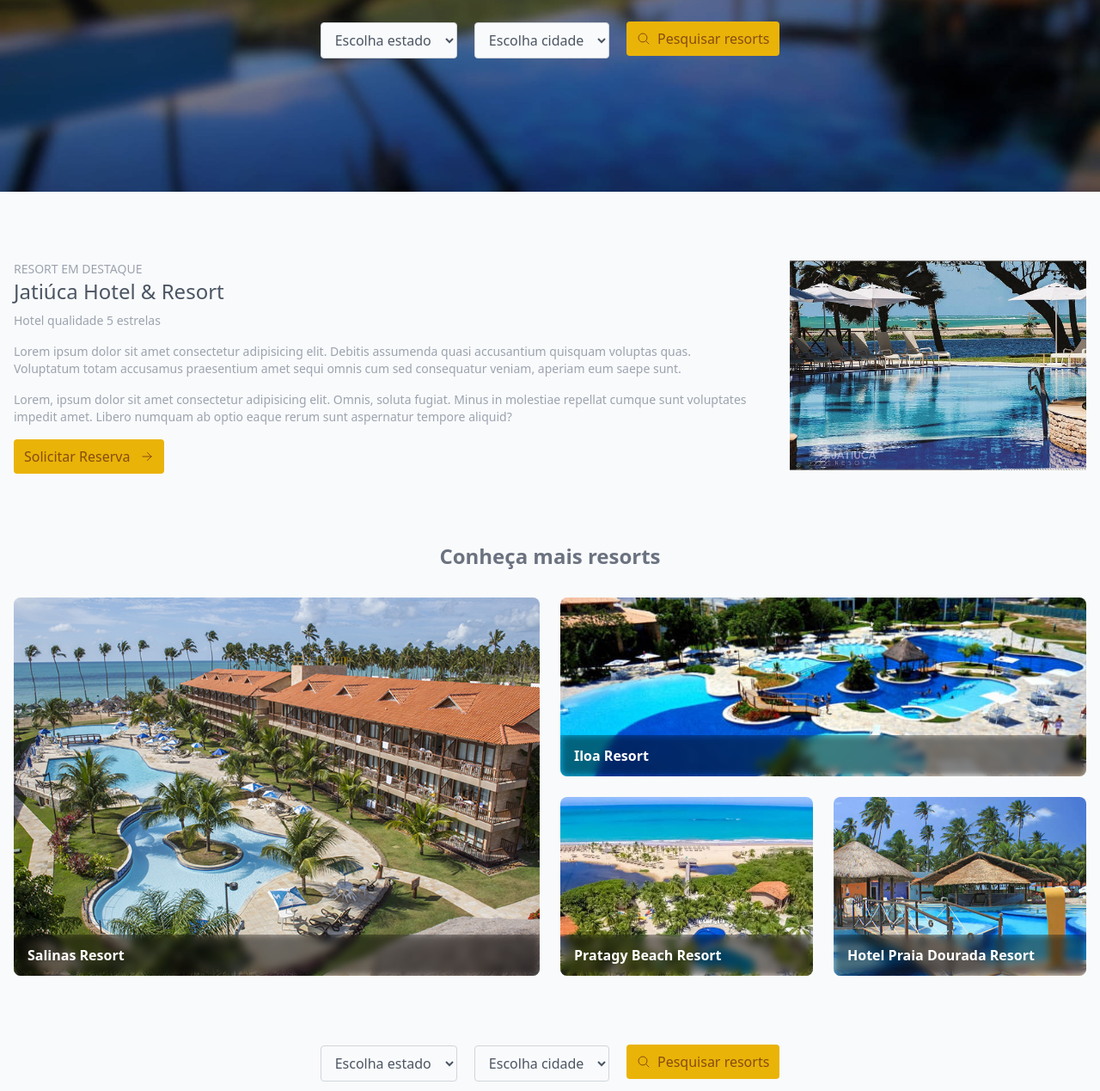
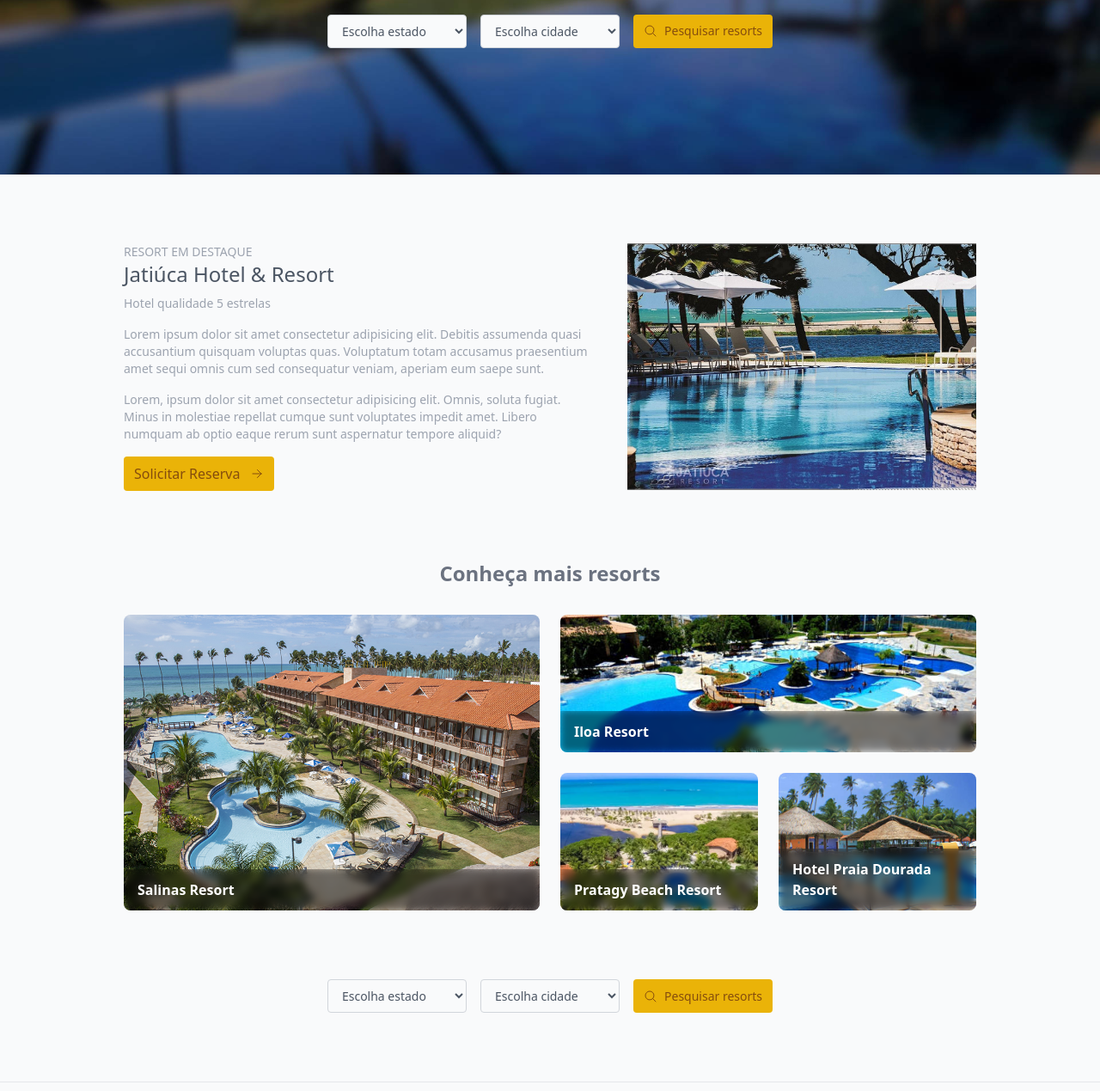
Before and after one commit to EdiJunior88/TailwindCSS_2_para_Iniciantes, a website: page src/index.html in a window 1280 px wide. Shown: the part 323-1592 px from the top of the page at 86% size. Drawn offline with Linux system fonts and the light colour scheme.

Commit message:
Criando uma página de hotéis 1 Criando uma página de hotéis 2 Criando uma página de hotéis 3 Criando uma página de hotéis 4 Criando uma página de hotéis 5 Criando uma página de hotéis 6

```diff
--- a/src/index.html
+++ b/src/index.html
@@ -12,32 +12,32 @@
 <body class="bg-gray-50 text-gray-600">
   <!-- header -->
   <div>
-    <div class="container mx-auto px-4 h-24 flex items-center">
+    <div class="container max-w-5xl mx-auto px-4 h-24 flex items-center">
       <div class="font-black">
         LOGO
       </div>
 
-      <ul class="ml-auto space-x-4 flex items-center">
+      <ul class="ml-auto space-x-4 lg:flex lg:items-center grid grid-cols-2 gap-x-4 text-center">
         <li>
-          <a href="#" class="text-sm text-gray-600 hover:text-gray-800 hover:underline">
+          <a href="#" class="text-gray-600 md:text-sm text-[11px] hover:text-gray-800 hover:underline">
             Como reservar
           </a>
         </li>
 
         <li>
-          <a href="#" class="text-sm text-gray-600 hover:text-gray-800 hover:underline">
+          <a href="#" class="text-gray-600 md:text-sm text-[11px] hover:text-gray-800 hover:underline">
             Sobre nós
           </a>
         </li>
 
         <li>
-          <a href="#" class="text-sm text-gray-600 hover:text-gray-800 hover:underline">
+          <a href="#" class="text-gray-600 md:text-sm text-[11px] hover:text-gray-800 hover:underline">
             Informações
           </a>
         </li>
 
         <li>
-          <a href="#" class="text-sm text-gray-600 hover:text-gray-800 hover:underline">
+          <a href="#" class="text-gray-600 md:text-sm text-[11px] hover:text-gray-800 hover:underline">
             Contato
           </a>
         </li>
@@ -49,7 +49,7 @@
   <!-- banner -->
   <div class="imagem-fundo w-full">
     <div class="h-full px-4 flex items-center justify-center">
-      <div class="container flex flex-col items-center justify-center">
+      <div class="container max-w-5xl flex flex-col items-center justify-center">
         <div class="text-center">
           <h1 class="text-gray-200 text-3xl mb-2">
             Onde você quer ir?
@@ -61,20 +61,20 @@
         </div>
 
         <div class="mt-7">
-          <form class="space-x-4">
-            <select id="estado" class="bg-gray-50 px-3 py-2 border border-gray-300 rounded text-gray-600">
+          <form class="grid grid-cols-2 lg:grid-cols-3 gap-4">
+            <select id="estado" class="bg-gray-50 px-3 py-2 border md:text-sm text-[13px] border-gray-300 rounded text-gray-600">
               <option value="estado">
                 Escolha estado
               </option>
             </select>
 
-            <select id="cidade" class="bg-gray-50 px-3 py-2 border border-gray-300 rounded text-gray-600">
+            <select id="cidade" class="bg-gray-50 px-3 py-2 border md:text-sm text-[13px] border-gray-300 rounded text-gray-600">
               <option value="cidade">
                 Escolha cidade
               </option>
             </select>
 
-            <button class="text-yellow-800 bg-yellow-500 font-medium px-3 py-2 rounded items-center inline-flex">
+            <button class="col col-span-2 justify-center lg:col-span-1 md:text-sm text-[14px] text-yellow-800 bg-yellow-500 font-medium px-3 py-2 rounded items-center inline-flex">
               <svg class="w-4 h4 mr-2" fill="none" stroke="currentColor" stroke-width="1.5" viewBox="0 0 24 24" xmlns="http://www.w3.org/2000/svg" aria-hidden="true">
                 <path stroke-linecap="round" stroke-linejoin="round" d="M21 21l-5.197-5.197m0 0A7.5 7.5 0 105.196 5.196a7.5 7.5 0 0010.607 10.607z"></path>
               </svg>
@@ -89,9 +89,9 @@
 
   <!-- Destaque resort -->
   <div>
-    <div class="container mx-auto px-4 py-20">
-      <div class="flex">
-        <div class="pr-10">
+    <div class="container max-w-5xl mx-auto px-4 md:py-20 py-5">
+      <div class="flex flex-col-reverse lg:flex-row">
+        <div class="lg:pr-10">
           <div class="text-sm text-gray-400 font-medium">
             RESORT EM DESTAQUE
           </div>
@@ -121,8 +121,8 @@
           </div>
         </div>
 
-        <div>
-          <img class="imagem-destaque" src="../src/imagens/Jatiuca-Hotel-Resort.jpg" alt="Jatiúca Hotel Resort">
+        <div class="lg:ml-auto mb-5 lg:mb-0 w-auto">
+          <img src="../src/imagens/Jatiuca-Hotel-Resort.jpg" alt="Jatiúca Hotel Resort">
         </div>
       </div>
     </div>
@@ -131,13 +131,13 @@
 
   <!-- Grid resorts -->
   <div>
-    <div class="container mx-auto px-4">
+    <div class="container max-w-5xl mx-auto px-4">
       <div>
         <h3 class="text-2xl text-gray-500 text-center font-semibold mb-8">
           Conheça mais resorts
         </h3>
 
-        <div class="grid grid-cols-4 grid-rows-2 gap-6">
+        <div class="md:grid md:grid-cols-4 md:grid-rows-2 md:gap-6 space-y-6 md:space-y-0">
           <div class="relative col-span-2 row-span-2 rounded-lg overflow-hidden">
             <div class="absolute w-full bottom-0 pl-4 py-3 text-white font-bold backdrop-blur-sm backdrop-brightness-50">
               <p>Salinas Resort</p>
@@ -145,7 +145,7 @@
             <img class="w-full h-full object-cover" src="../src/imagens/Salinas-Resort.jpg" alt="Salinas Resort">
           </div>
 
-          <div class="relative col-span-2 h-52 rounded-lg overflow-hidden">
+          <div class="relative md:col-span-2 md:h-40 rounded-lg overflow-hidden">
             <div class="absolute w-full bottom-0 pl-4 py-3 text-white font-bold backdrop-blur-sm backdrop-brightness-50">
               <p>Iloa Resort</p>
             </div>
@@ -172,22 +172,22 @@
   <!-- Grid resorts -->
 
   <!-- Seleção hotéis resorts -->
-  <div class="py-20">
-    <div class="container mx-auto px-4 flex justify-center">
-      <form class="space-x-4">
-        <select id="estado" class="bg-gray-50 px-3 py-2 border border-gray-300 rounded text-gray-600">
+  <div class="md:py-20 py-10">
+    <div class="container max-w-5xl mx-auto px-4 flex justify-center">
+      <form class="grid grid-cols-2 lg:grid-cols-3 gap-4">
+        <select id="estado" class="bg-gray-50 px-3 py-2 border lg:text-sm text-[13px] border-gray-300 rounded text-gray-600">
           <option value="estado">
             Escolha estado
           </option>
         </select>
 
-        <select id="cidade" class="bg-gray-50 px-3 py-2 border border-gray-300 rounded text-gray-600">
+        <select id="cidade" class="bg-gray-50 px-3 py-2 border lg:text-sm text-[13px] border-gray-300 rounded text-gray-600">
           <option value="cidade">
             Escolha cidade
           </option>
         </select>
 
-        <button class="text-yellow-800 bg-yellow-500 font-medium px-3 py-2 rounded items-center inline-flex">
+        <button class="col col-span-2 justify-center lg:col-span-1 lg:text-sm text-[14px] text-yellow-800 bg-yellow-500 font-medium px-3 py-2 rounded items-center inline-flex">
           <svg class="w-4 h4 mr-2" fill="none" stroke="currentColor" stroke-width="1.5" viewBox="0 0 24 24" xmlns="http://www.w3.org/2000/svg" aria-hidden="true">
             <path stroke-linecap="round" stroke-linejoin="round" d="M21 21l-5.197-5.197m0 0A7.5 7.5 0 105.196 5.196a7.5 7.5 0 0010.607 10.607z"></path>
           </svg>
@@ -200,7 +200,7 @@
 
   <!-- Rodapé -->
   <div class="border-t border-gray-200">
-    <div class="container mx-auto p-4 flex items-center justify-between">
+    <div class="container max-w-5xl mx-auto p-4 flex items-center justify-between">
       <div class="text-gray-400 font-black">
         LOGO
       </div>
--- a/src/input.css
+++ b/src/input.css
@@ -14,12 +14,7 @@
   background-size: cover;
   background-position: center;
   width: 100%;
-  height: 450px;
-}
-
-.imagem-destaque {
-  max-width: 345px;
-  height: auto;
+  height: 430px;
 }
 
 .logo {
```
Also changed, not shown: dist/output.css.
